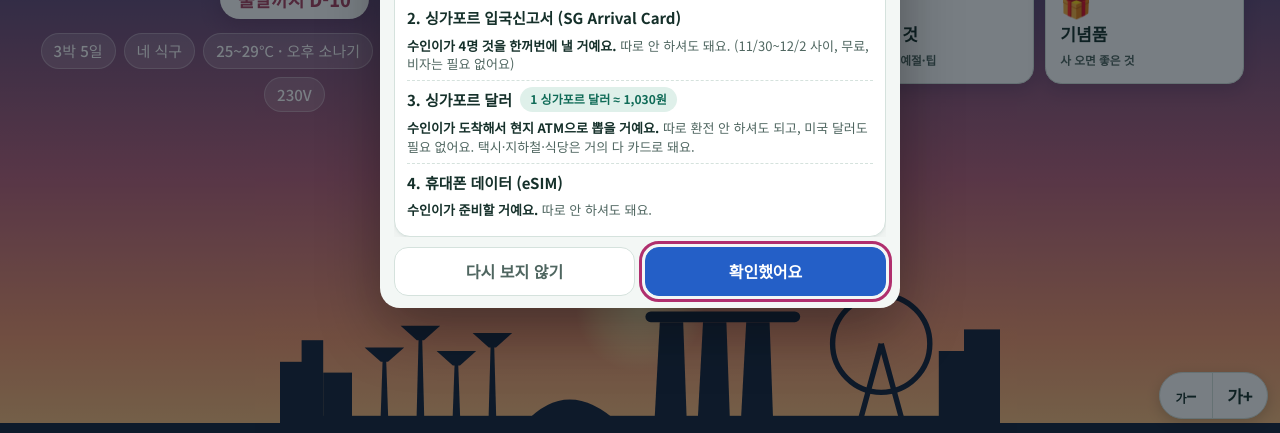
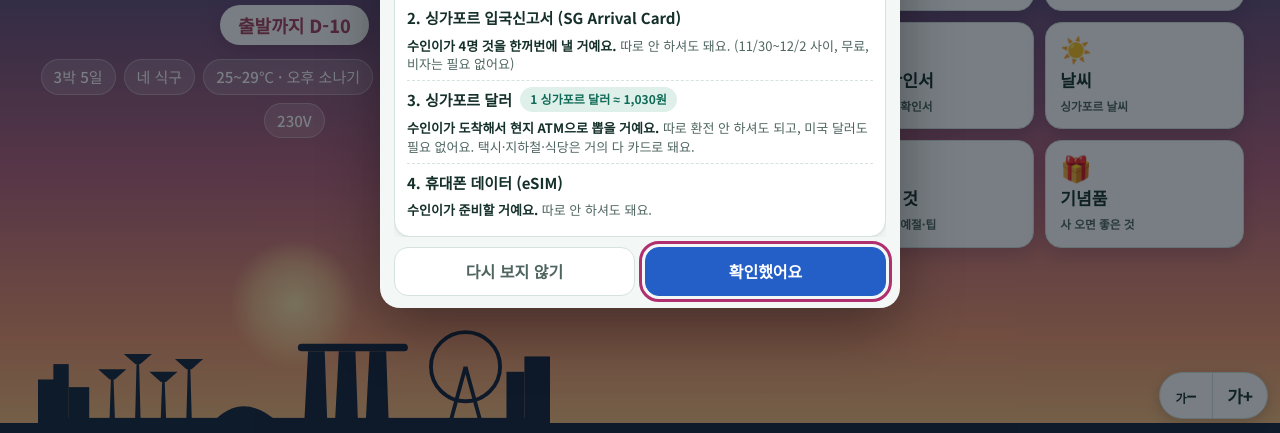
Before and after one commit to jisuin2929-design/singapore-trip, a plain HTML site: page index.html in a window 1280 px wide. Shown: the part 367-800 px from the top of the page. Drawn offline with Linux system fonts and the light colour scheme; a web font is replaced by a local one.

Commit message:
PC home: skyline left, buttons vertically centered
Co-Authored-By: Claude Opus 5.5 <noreply@anthropic.com>
Claude-Session: https://claude.ai/code/session_01L2aYEXFB66TzMMbesmNc18

```diff
--- a/index.html
+++ b/index.html
@@ -624,14 +624,17 @@ body.tabs-on main section#flight.gshow,body.tabs-on main section#flight2.gshow{d
   body.tabs-on.at-home header.hero{position:fixed;inset:0;width:auto;display:flex;flex-direction:column;z-index:0}
   body.tabs-on.at-home .hero .wrap{flex:1;align-content:center;margin:0;width:46vw;max-width:none;box-sizing:border-box;padding:32px 32px 0}
   body.tabs-on.at-home .hero .chips{max-width:520px}
-  body.tabs-on.at-home .hero .skyline{max-width:720px;margin:0 auto}
-  body.tabs-on.at-home .hero .sun{bottom:60px}
+  body.tabs-on.at-home .hero .skyline{width:40vw;max-width:40vw;margin:0 0 0 3vw}
+  body.tabs-on.at-home .hero .sun{left:23vw;bottom:5vw}
   body.tabs-on.at-home main,body.tabs-on.at-home footer{position:relative;z-index:1;background:transparent}
   body.tabs-on.at-home footer{display:none}
   body.tabs-on.at-home .wrap{max-width:820px}
   body.tabs-on.at-home .home{grid-template-columns:repeat(3,minmax(0,1fr));gap:12px;margin-top:0}
   body.tabs-on.at-home main{padding-top:24px!important;margin-top:0!important}
-  body.tabs-on.at-home main>.wrap{padding-top:0!important}
+  body.tabs-on.at-home main>.wrap{padding-top:0!important;padding-bottom:0!important}
+  body.tabs-on.at-home main{min-height:calc(100vh / var(--z,1));display:flex;align-items:center;padding-top:0!important;padding-bottom:0!important;box-sizing:border-box}
+  body.tabs-on.at-home main>.wrap{width:100%}
+  body.tabs-on.at-home .home{margin:0!important}
   body.tabs-on.at-home .hbtn{min-height:104px;padding:14px 16px;box-shadow:0 6px 20px rgba(20,20,50,.18)}
   body.tabs-on.at-home .hbtn .hi{font-size:28px}
   body.tabs-on.at-home .hbtn b{font-size:19px}
```
